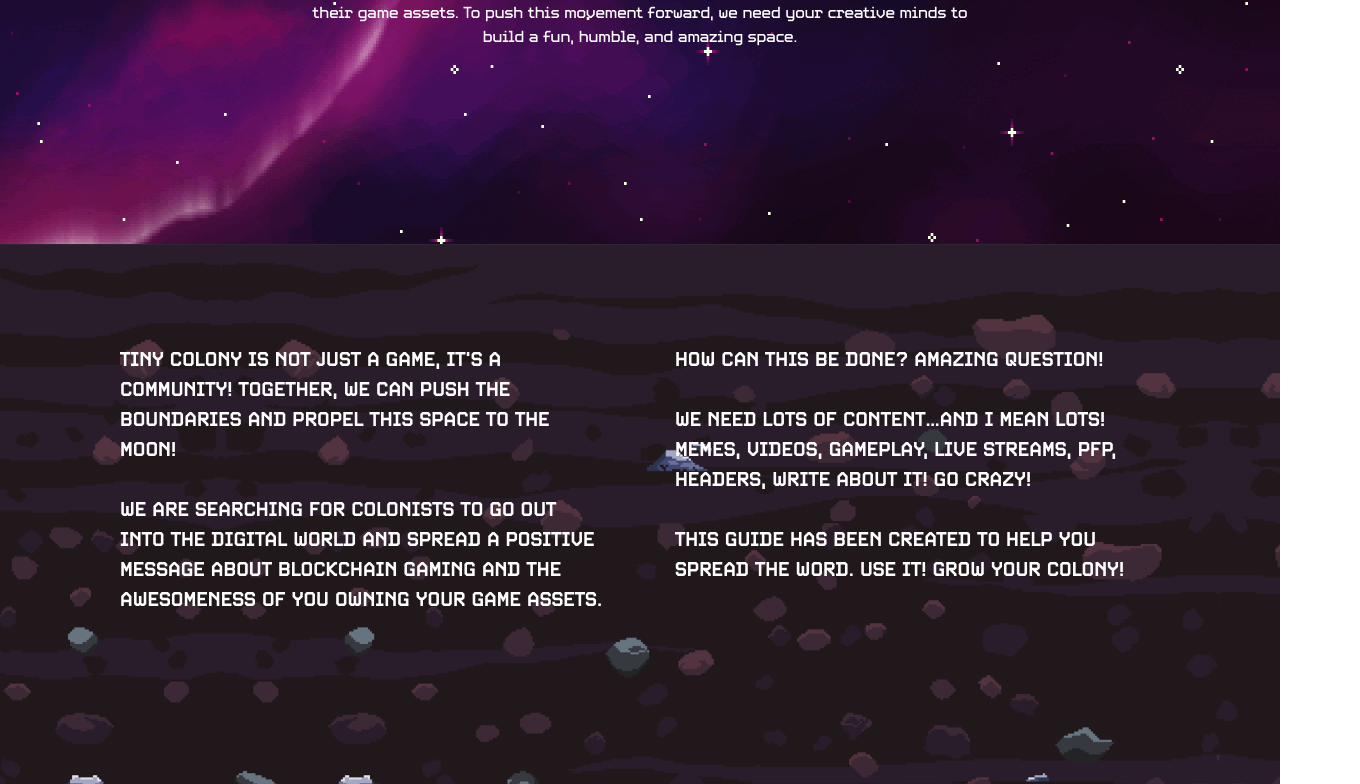
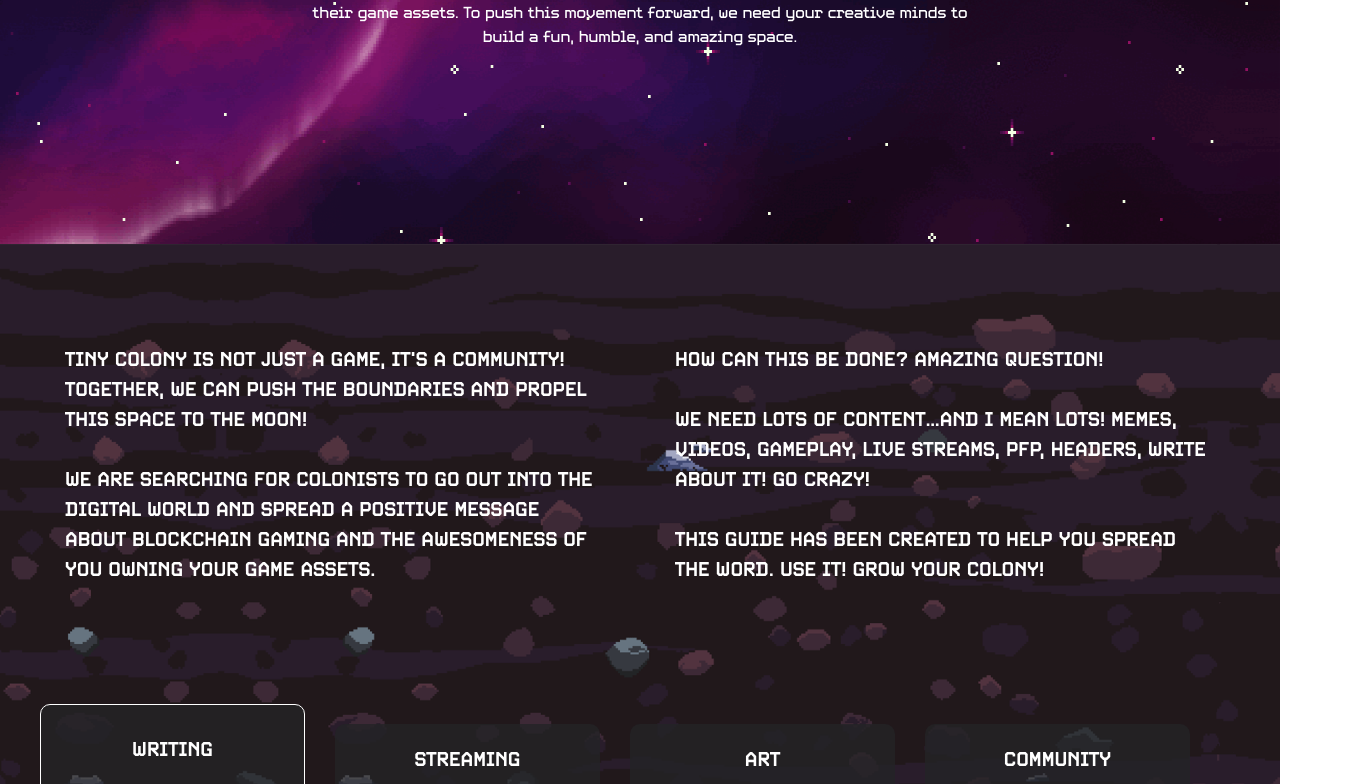
Before and after one commit to Romaniero1/comm, a Next.js app: page / in a window 1280 px wide. Shown: the part 456-1240 px from the top of the page, 1360 px wide, since content can reach past the window. Built offline with nearby package versions, Linux system fonts and the light colour scheme.

Commit message:
add template for flow

```diff
--- /dev/null
+++ b/components/main/artflow/artflow.tsx
@@ -0,0 +1,7 @@
+export const ArtFlow = () => {
+    return (
+        <div className="h-[1830px] w-[1200px]">
+
+        </div>
+    )
+}
--- /dev/null
+++ b/components/main/artflow/index.ts
@@ -0,0 +1 @@
+export * from "./artflow";
--- /dev/null
+++ b/components/main/communityflow/communityflow.tsx
@@ -0,0 +1,7 @@
+export const CommunityFlow = () => {
+    return (
+        <div className="h-[1818px] w-[1200px]">
+
+        </div>
+    )
+}
--- /dev/null
+++ b/components/main/communityflow/index.ts
@@ -0,0 +1 @@
+export * from "./communityflow";
--- a/components/main/flow.tsx
+++ b/components/main/flow.tsx
@@ -1,7 +1,14 @@
+import { Tab, Tabs, TabList, TabPanel } from 'react-tabs';
+import { ArtFlow } from './artflow';
+import { CommunityFlow } from './communityflow';
+import { StreamingFlow } from './streamingflow';
+import { WritingFlow } from './writingflow';
+
 export const Flow = () => {
     return (
-        <div className="h-[2488px] bg-[url('/background/flowBg.png')]">
-            <div className="flex flex-row justify-center pt-[100px] px-[120px] space-x-[70px]">
+        <div className="flex flex-col items-center h-[2488px] bg-[url('/background/flowBg.png')]">
+            <div className='px-[120px]'>
+                <div className="flex flex-row justify-center pt-[100px]  space-x-[70px]">
                     <h3 className="w-[540px] uppercase">
                         Tiny Colony is not just a game, it’s a community! Together, we can push the boundaries and propel this space to the moon!
                         <br />
@@ -19,6 +26,41 @@ export const Flow = () => {
                         This guide has been created to help you spread the word. Use it! Grow your colony!
                     </h3>
                 </div>
+                <div className='w-[1200px] pt-[140px]'>
+                    <Tabs>
+                        <TabList className={"uppercase flex flex-row"}>
+                            <Tab className={"flex h-[70px] w-[265px] mr-[30px] bg-[#242426] bg-opacity-80 rounded-t-[10px] justify-center items-center"} selectedClassName={"border h-[90px] -mt-5"}>
+                                <h3>Writing</h3>
+                            </Tab>
+                            <Tab className={"flex h-[70px] w-[265px] mr-[30px] bg-[#242426] bg-opacity-80 rounded-t-[10px] justify-center items-center"} selectedClassName={"border h-[90px] -mt-5"}>
+                                <h3>Streaming</h3>
+                            </Tab>
+                            <Tab className={"flex h-[70px] w-[265px] mr-[30px] bg-[#242426] bg-opacity-80 rounded-t-[10px] justify-center items-center"} selectedClassName={"border h-[90px] -mt-5"}>
+                                <h3>Art</h3>
+                            </Tab>
+                            <Tab className={"flex h-[70px] w-[265px] bg-[#242426] bg-opacity-80 rounded-t-[10px] justify-center items-center"} selectedClassName={"border h-[90px] -mt-5"}>
+                                <h3>Community</h3>
+                            </Tab>
+                        </TabList>
+                        <div className='bg-[#242426] bg-opacity-80 rounded-r-[20px] rounded-b-[20px]'>
+                            <TabPanel>
+                                <WritingFlow />
+                            </TabPanel>
+                            <TabPanel>
+                                <StreamingFlow />
+                            </TabPanel>
+                            <TabPanel>
+                                <ArtFlow />
+                            </TabPanel>
+                            <TabPanel>
+                                <CommunityFlow />
+                            </TabPanel>
+                        </div>
+                    </Tabs>
+                </div>
+            </div>
+
+
         </div>
     )
 }
--- /dev/null
+++ b/components/main/streamingflow/index.ts
@@ -0,0 +1 @@
+export * from "./streamingflow";
--- /dev/null
+++ b/components/main/streamingflow/streamingflow.tsx
@@ -0,0 +1,7 @@
+export const StreamingFlow = () => {
+    return (
+        <div className="h-[1628px] w-[1200px]">
+
+        </div>
+    )
+}
--- /dev/null
+++ b/components/main/writingflow/index.ts
@@ -0,0 +1 @@
+export * from "./writingflow";
--- /dev/null
+++ b/components/main/writingflow/writingflow.tsx
@@ -0,0 +1,7 @@
+export const WritingFlow = () => {
+    return (
+        <div className="h-[1678px] w-[1200px]">
+
+        </div>
+    )
+}
--- a/package.json
+++ b/package.json
@@ -14,7 +14,8 @@
     "@fortawesome/react-fontawesome": "^0.2.0",
     "next": "12.2.3",
     "react": "18.2.0",
-    "react-dom": "18.2.0"
+    "react-dom": "18.2.0",
+    "react-tabs": "^5.1.0"
   },
   "devDependencies": {
     "@types/node": "18.6.2",
```
Also changed, not shown: 2 other files (tests, documents, lock files or other folders). Lines whose indentation alone changed are shown as unchanged.
